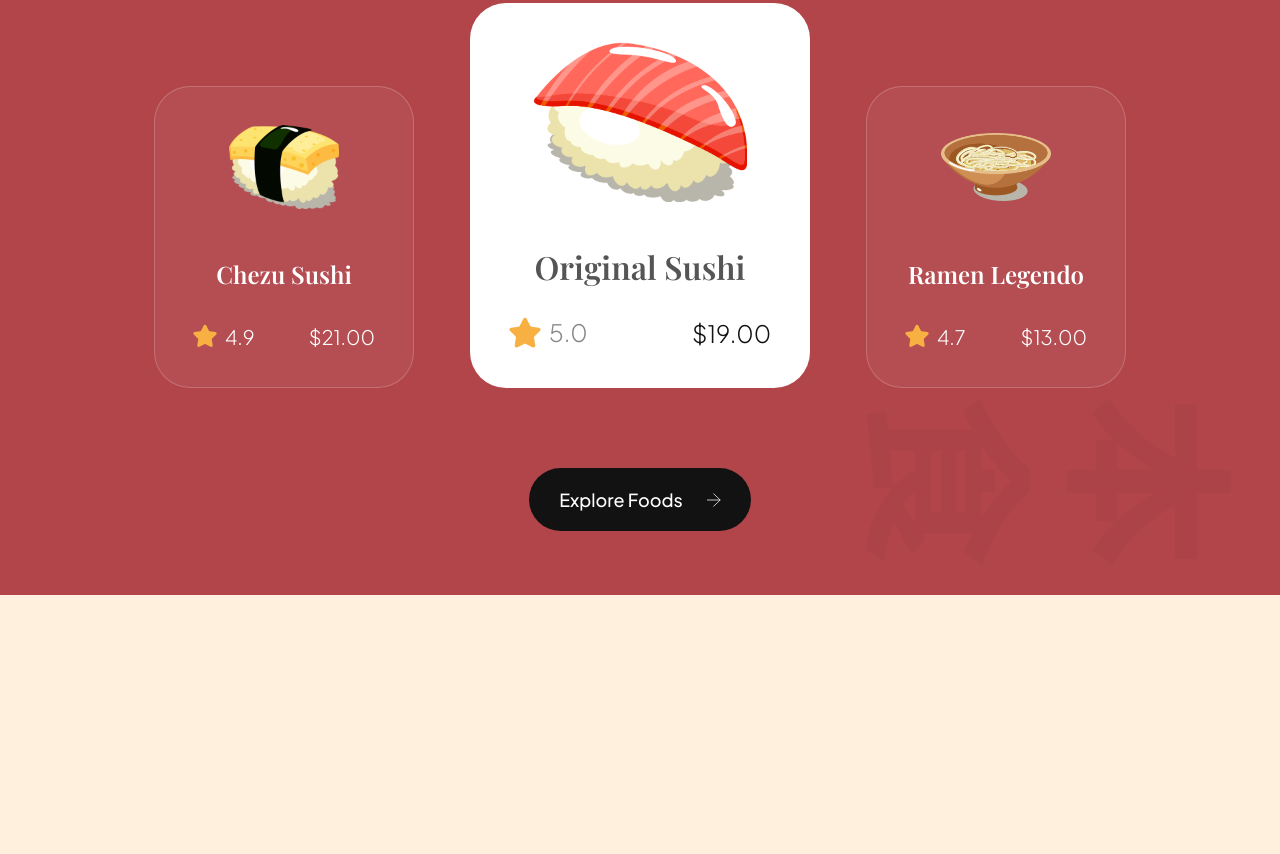
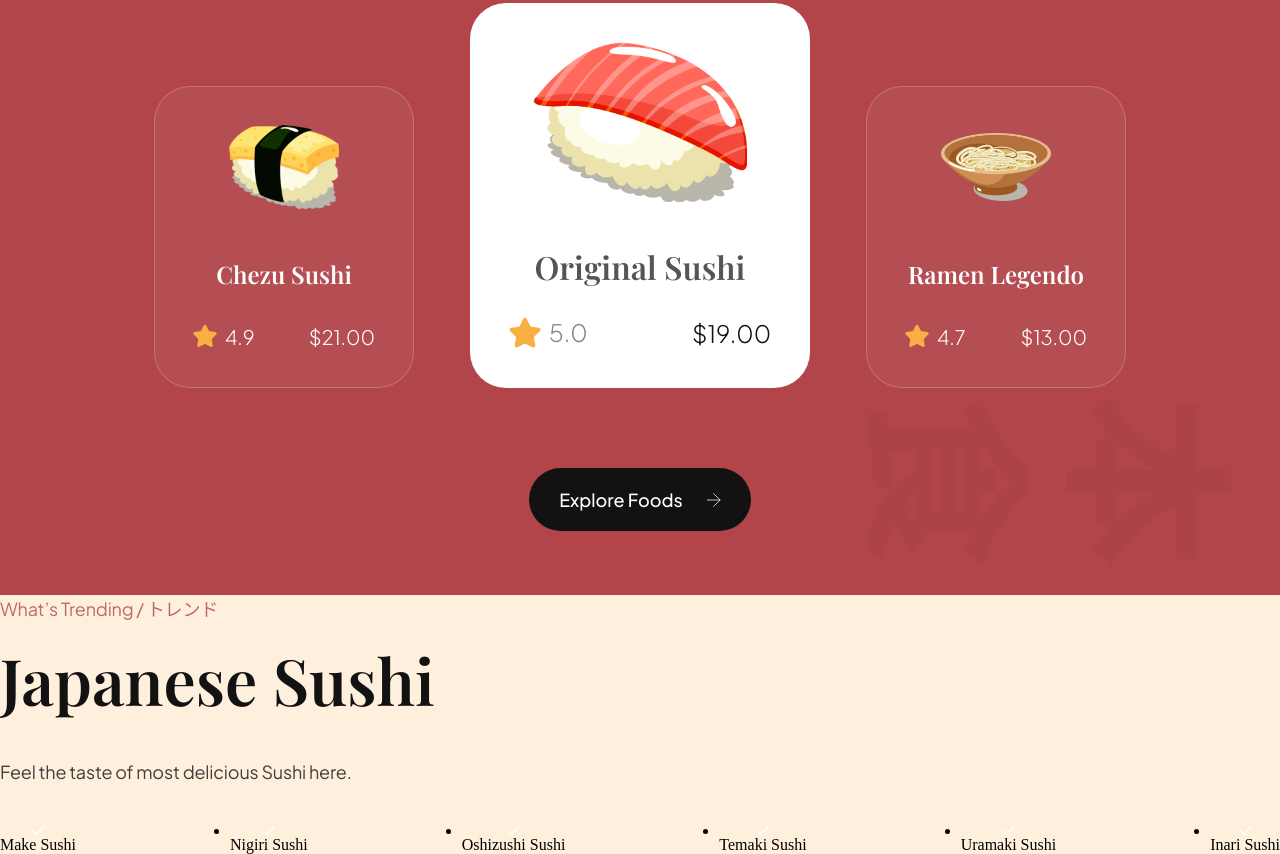
Before and after one commit to ASSAXIN06/Sushiman-Landing_Page_for_delivery_App, a website built with Vite: page index.html in a window 1280 px wide. Shown: the part 1829-2683 px from the top of the page. Before the commit the page ends 2424 px from the top, so only its background shows below. Built offline with nearby package versions, Linux system fonts and the light colour scheme.

Commit message:
add top-left part of trending section

```diff
--- a/index.html
+++ b/index.html
@@ -40,6 +40,7 @@
                 </ul> -->
             </nav>
         </header>
+
         <section class="hero">
                 <div class="hero-image">
                     <img
@@ -176,6 +177,57 @@
             </button>
         </section>
 
+        <section class="trending" id="food">
+            <div class="trending__content" data-aos="fade-right">
+                <p class="sushi__subtitle">
+                    What’s Trending / トレンド
+                </p>
+                <h4 class="sushi__title">
+                    Japanese Sushi
+                </h4>
+                <p class="sushi__description">
+                    Feel the taste of most delicious Sushi here.
+                </p>
+                <ul class="trending__list flex-between">
+                    <li>
+                        <div class="trending__icon flex-center">
+                            <img src="assets/check.svg" alt="check"/>
+                        </div>
+                        <p>Make Sushi</p>
+                    </li>
+                    <li>
+                        <div class="trending__icon flex-center">
+                            <img src="assets/check.svg" alt="check"/>
+                        </div>
+                        <p>Nigiri Sushi</p>
+                    </li>
+                    <li>
+                        <div class="trending__icon flex-center">
+                            <img src="assets/check.svg" alt="check"/>
+                        </div>
+                        <p>Oshizushi Sushi</p>
+                    </li>
+                    <li>
+                        <div class="trending__icon flex-center">
+                            <img src="assets/check.svg" alt="check"/>
+                        </div>
+                        <p>Temaki Sushi</p>
+                    </li>
+                    <li>
+                        <div class="trending__icon flex-center">
+                            <img src="assets/check.svg" alt="check"/>
+                        </div>
+                        <p>Uramaki Sushi</p>
+                    </li>
+                    <li>
+                        <div class="trending__icon flex-center">
+                            <img src="assets/check.svg" alt="check"/>
+                        </div>
+                        <p>Inari Sushi</p>
+                    </li>
+                </ul>
+            </div>
+        </section>
         <script src="/js/script.js" type="module"></script>
     </body>
 </html>
```
